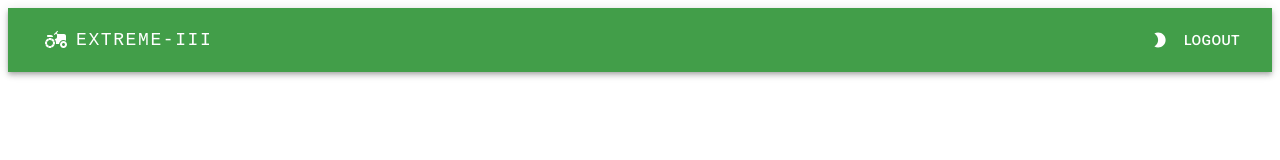
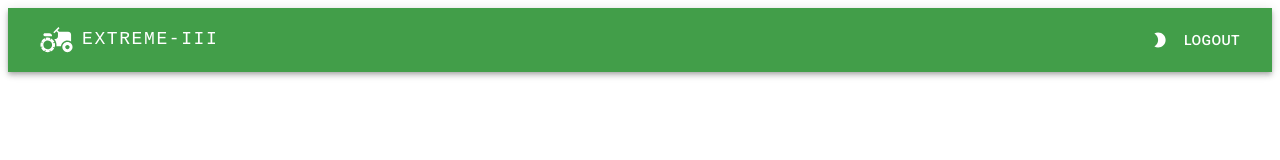
Before and after one commit to pwangsom/vite-react-mui-admin-01, a React (Vite) app: page / in a window 1280 px wide. Shown: the top 160 px of the page. Built offline with nearby package versions, Linux system fonts and the light colour scheme.

Commit message:
Update Logo.jsx

```diff
--- a/src/components/Logo.jsx
+++ b/src/components/Logo.jsx
@@ -1,12 +1,16 @@
 import React from 'react'
 import AgricultureIcon from '@mui/icons-material/Agriculture';
 import IconButton from '@mui/material/IconButton';
+import Button from '@mui/material/Button';
+
+const iconStyle = {
+    fontSize: '35px'
+};
 
 const Logo = () => {
     return (
         <>
-            <IconButton
-                variant="text"
+            <Button
                 color="inherit"
                 aria-label="logo name"
                 size="large"
@@ -19,18 +23,10 @@ const Logo = () => {
                     letterSpacing: '.1rem',
                     color: 'inherit',
                 }}
+                startIcon={<AgricultureIcon style={iconStyle} />}
             >
-
-                <AgricultureIcon
-                    fontSize="medium"
-                    sx={{
-                        mr: 1
-                    }}
-
-                />
-
                 EXTREME-III
-            </IconButton>
+            </Button>
 
             <IconButton
                 color="inherit"
@@ -46,8 +42,8 @@ const Logo = () => {
                     fontSize="large"
                 />
             </IconButton>
+        </>
 
-        </>
     )
 }
 
```
